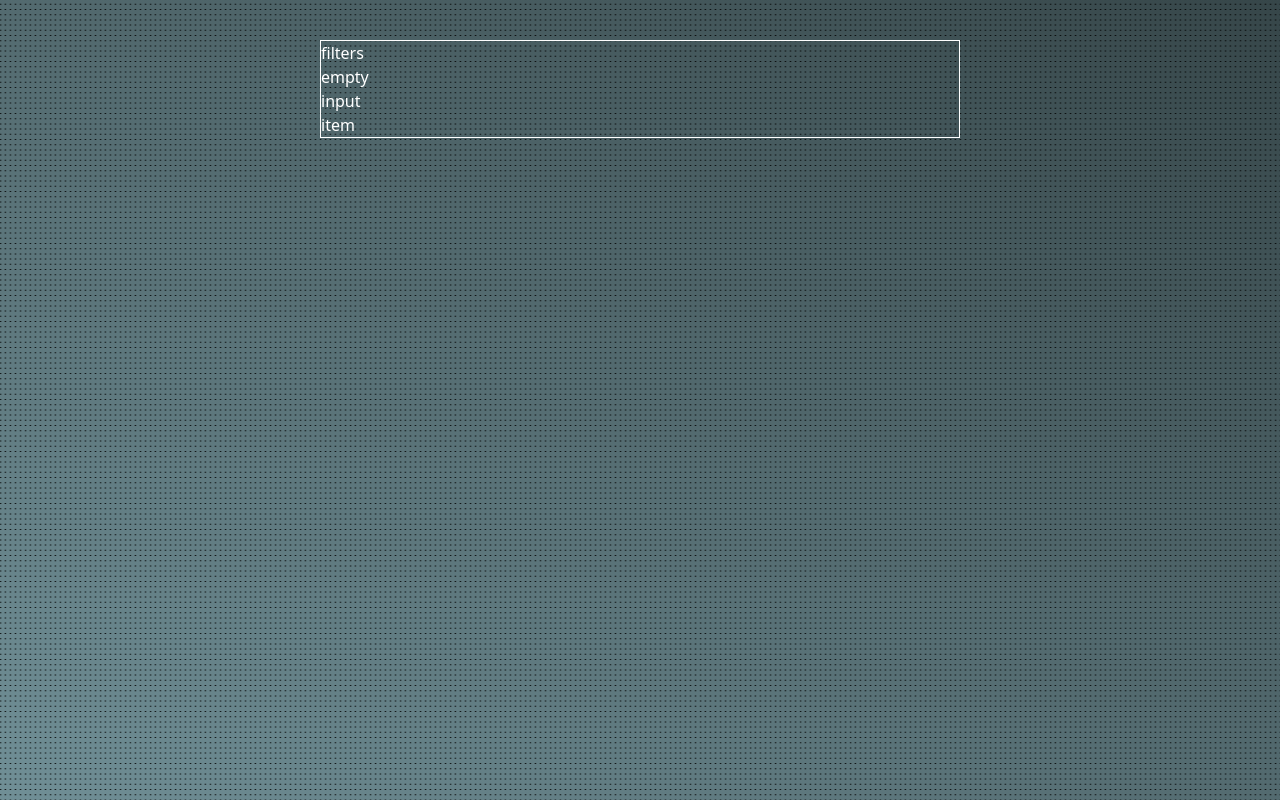
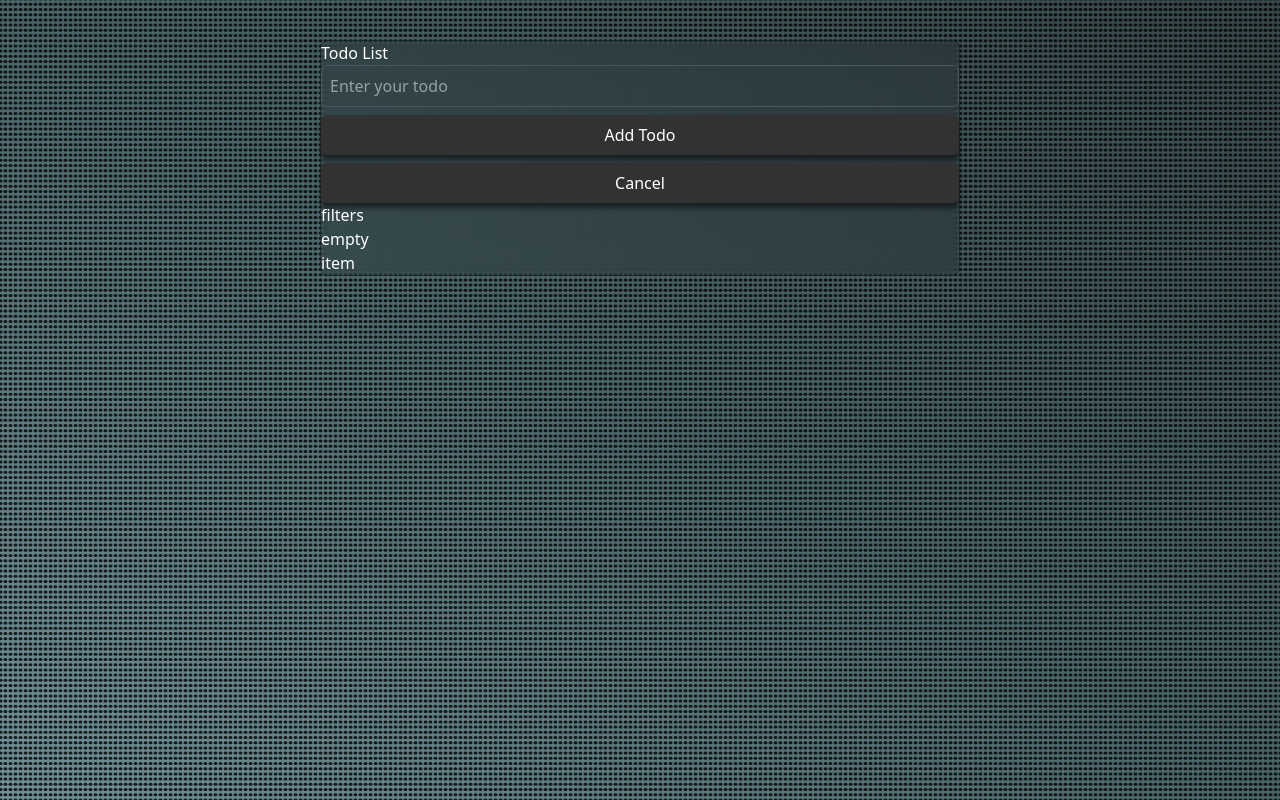
Before and after one commit to TraceOfHumanity/todo-list-vue, a Vue app: page / in a window 1280 px wide. Built offline with nearby package versions, Linux system fonts and the light colour scheme.

Commit message:
feat(todo): enhance Todo component with header, input

```diff
--- a/src/App.vue
+++ b/src/App.vue
@@ -4,9 +4,10 @@ import Todo from "./components/Todo";
 
 <template>
   <Todo>
+    <Todo.header />
+    <Todo.input />
     <Todo.filter />
     <Todo.empty />
-    <Todo.input />
     <Todo.list>
       <Todo.item />
     </Todo.list>
--- a/src/components/Todo/Todo.vue
+++ b/src/components/Todo/Todo.vue
@@ -1,5 +1,5 @@
 <template>
-  <div class="border">
+  <div class="rounded-lg backdrop-blur-xs border border-black/30">
     <slot></slot>
   </div>
 </template>
--- /dev/null
+++ b/src/components/Todo/TodoHeader.vue
@@ -0,0 +1,7 @@
+<template>
+  <div class="">
+    <h1>Todo List</h1>
+  </div>
+</template>
+
+<script setup lang="ts"></script>
--- a/src/components/Todo/TodoInput.vue
+++ b/src/components/Todo/TodoInput.vue
@@ -1,5 +1,27 @@
 <template>
-  <div class="">input</div>
+  <div class="grid gap-2">
+    <BaseInput v-model="title" />
+    <BaseButton @click="addTodo">Add Todo</BaseButton>
+    <BaseButton @click="cancel">Cancel</BaseButton>
+  </div>
 </template>
 
-<script setup lang="ts"></script>
+<script setup lang="ts">
+import {ref} from "vue";
+import {useTodoStore} from "../../stores/useTodoStore";
+import BaseInput from "../Base/BaseInput.vue";
+import BaseButton from "../Base/BaseButton.vue";
+
+const todoStore = useTodoStore();
+
+const title = ref("");
+
+const addTodo = () => {
+  todoStore.addTodo(title.value);
+  title.value = "";
+};
+
+const cancel = () => {
+  title.value = "";
+};
+</script>
--- a/src/components/Todo/index.ts
+++ b/src/components/Todo/index.ts
@@ -4,9 +4,11 @@ import TodoFilter from "./TodoFilter.vue";
 import TodoInput from "./TodoInput.vue";
 import TodoItem from "./TodoItem.vue";
 import TodoList from "./TodoList.vue";
+import TodoHeader from "./TodoHeader.vue";
 
 export default Todo;
 
+Todo.header = TodoHeader;
 Todo.filter = TodoFilter;
 Todo.empty = TodoEmpty;
 Todo.input = TodoInput;
--- a/src/components/base/BaseInput.vue
+++ b/src/components/base/BaseInput.vue
@@ -1,9 +1,11 @@
 <template>
   <input
-  type="text"
-  class="p-2 rounded-md border border-gray-600 outline-none"
-  :value="modelValue"
-  @input="(e) => $emit('update:modelValue', (e.target as HTMLInputElement).value)" />
+    type="text"
+    class="p-2 rounded-md border border-gray-600 outline-none"
+    :value="modelValue"
+    @input="(e) => $emit('update:modelValue', (e.target as HTMLInputElement).value)"
+    placeholder="Enter your todo"
+  />
 </template>
 
 <script setup lang="ts">
@@ -12,6 +14,6 @@ defineProps<{
 }>();
 
 defineEmits<{
-  (e: 'update:modelValue', value: string): void;
+  (e: "update:modelValue", value: string): void;
 }>();
 </script>
--- a/src/style.css
+++ b/src/style.css
@@ -2,12 +2,13 @@
 
 @theme {
   --color-bodyBgFrom: #364649;
+  --color-bodyBgVia: #4a6569;
   --color-bodyBgTo: #708f96;
   --color-text: #fff;
 }
 
 body {
-  background: linear-gradient(to bottom left, var(--color-bodyBgFrom), var(--color-bodyBgTo));
+  background: linear-gradient(to bottom left, var(--color-bodyBgFrom), var(--color-bodyBgVia), var(--color-bodyBgTo));
   color: var(--color-text);
   overflow: hidden;
   background-size: cover;
@@ -25,7 +26,7 @@ body {
     left: 0;
     width: 100%;
     height: 100%;
-    background-image: url("../public/bgPattern.svg");
+    background-image: url("../public/bgPattern2.svg");
     background-position: center;
     z-index: -1;
   }
```
Also changed, not shown: public/bgPattern2.svg (added).
